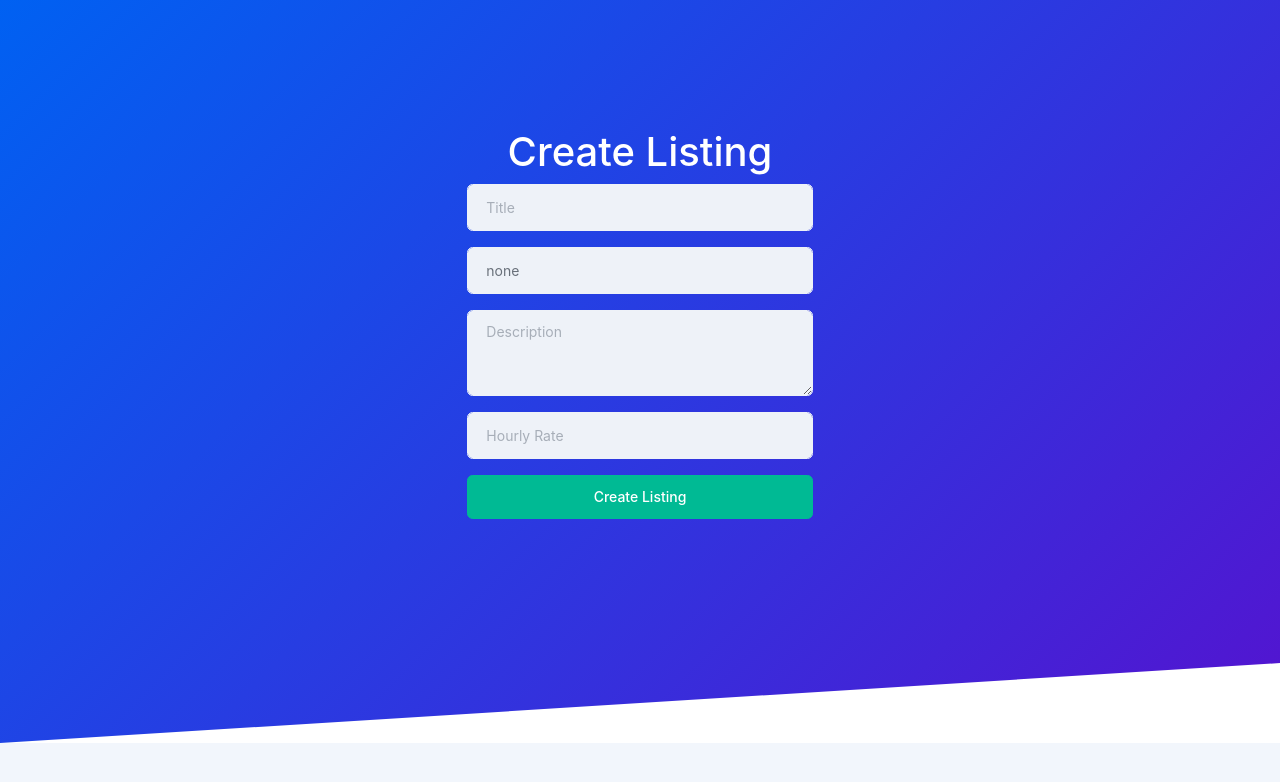
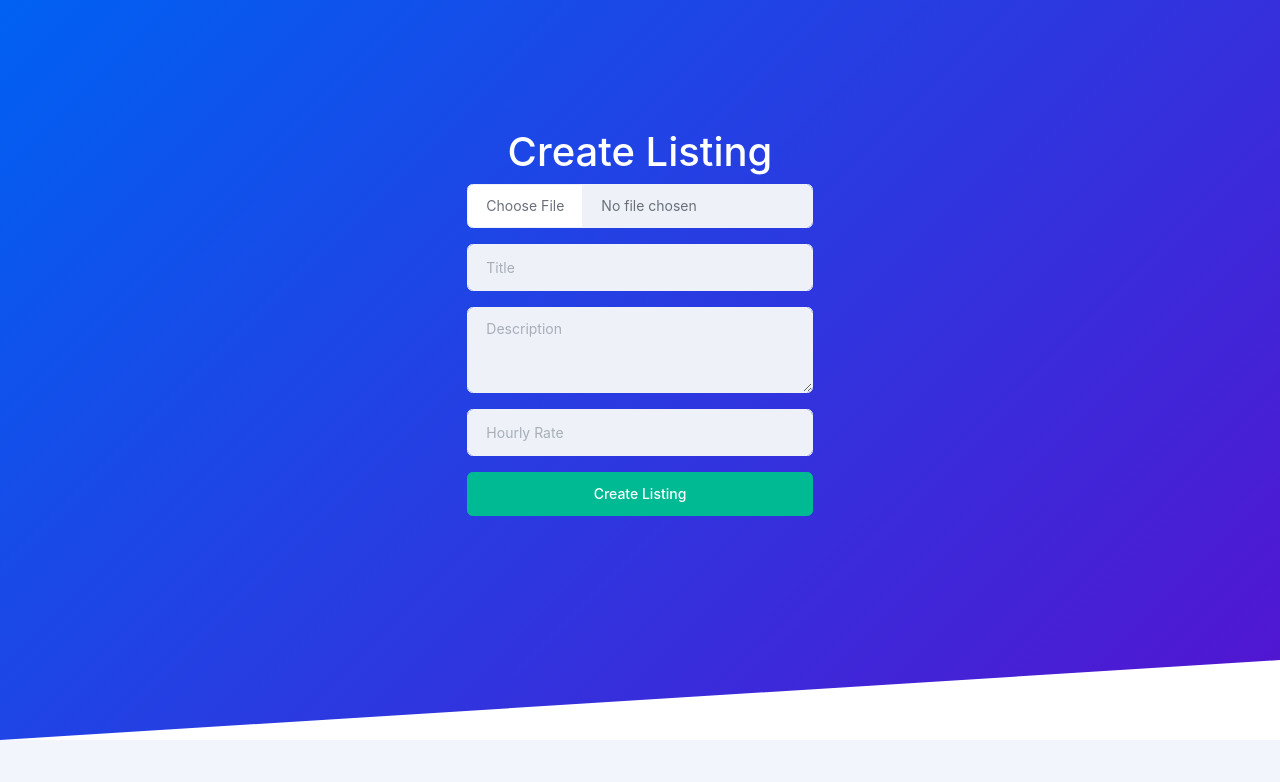
Before and after one commit to navya-24-01/hobbyhub, a React (Create React App) app: page /createlisting in a window 1280 px wide. Shown: the top 782 px of the page. Built offline with nearby package versions, Linux system fonts and the light colour scheme; no server answers; sample sign-in values are in the browser's storage; a web font is replaced by a local one.

Commit message:
upload images to listings

```diff
--- a/src/Components/Pages/CreateAListingPage.js
+++ b/src/Components/Pages/CreateAListingPage.js
@@ -1,11 +1,17 @@
 import React, { useState } from "react";
 import { useAuth } from "../../Context/AuthorizationContext";
 import { useListing } from "../../Context/ListingContext";
+import {
+  getStorage,
+  ref,
+  uploadBytesResumable,
+  getDownloadURL,
+} from "firebase/storage";
 
 export default function CreateListingPage() {
   const { createListing } = useListing();
   const [imageFile, setImageFile] = useState(null);
-
+  const [imagePreviewUrl, setImagePreviewUrl] = useState(null);
 
   const [listingData, setListingData] = useState({
     category: "none",
@@ -25,9 +31,44 @@
 
   const handleSubmit = async (event) => {
     event.preventDefault();
-    await createListing(listingData);
+
+    // Start with image upload if file is selected
+    if (imageFile) {
+      const storage = getStorage();
+      const storageRef = ref(storage, `listings/${imageFile.name}_${Date.now()}`);
+      const uploadTask = uploadBytesResumable(storageRef, imageFile);
+
+      uploadTask.on(
+        "state_changed",
+        (snapshot) => {
+          // Optional: Observe state change events such as progress, pause, and resume
+        },
+        (error) => {
+          // Handle unsuccessful uploads, possibly setting an error message in your state
+          console.error(error);
+        },
+        () => {
+          // Handle successful uploads on complete
+          getDownloadURL(uploadTask.snapshot.ref).then(async (downloadURL) => {
+            // Here you get the download URL of the uploaded image
+            // Proceed to save this URL with your listing data in Firestore
+            const newListingData = {
+              ...listingData,
+              url: downloadURL, // Add the URL to listing data
+            };
+
+            await createListing(newListingData); // Save the listing data, including the image URL
+            // Optionally, reset form and preview state here
+            setImagePreviewUrl(null);
+            setListingData({ category: "", description: "", hourlyrate: "", title: "", url: "" });
+          });
+        }
+      );
+    } else {
+      // If no image is selected, proceed with listing creation without image URL
+      await createListing(listingData);
+    }
   };
-
   return (
     <div id="layoutDefault">
       <div id="layoutDefault_content">
@@ -46,7 +87,24 @@
                       class="row g-3 align-items-center mb-3 justify-content-center"
                       onSubmit={handleSubmit}
                     >
-                      {/* Repeat the structure below for each attribute */}
+                    <div class="col-8">
+                      <input
+                        type="file"
+                        class="form-control form-control-solid"
+                        id="image"
+                        onChange={(event) => {
+                          const file = event.target.files[0];
+                          if (file) {
+                            setImageFile(file);
+                            const previewUrl = URL.createObjectURL(file);
+                            setImagePreviewUrl(previewUrl);
+                          } else {
+                            setImagePreviewUrl(null); // Clear preview if no file is selected
+                          }
+                        }}
+                      />
+                      </div>
+
                       <div class="col-8">
                         <label for="title" class="visually-hidden">
                           Title
@@ -61,20 +119,7 @@
                           onChange={handleChange}
                         />
                       </div>
-                      <div class="col-8">
-                        <label for="category" class="visually-hidden">
-                          Description
-                        </label>
-                        <input
-                          type="text"
-                          class="form-control form-control-solid"
-                          id="category"
-                          placeholder="Category"
-                          name="category"
-                          value={listingData.category}
-                          onChange={handleChange}
-                        />
-                      </div>
+
                       <div class="col-8">
                         <label for="description" class="visually-hidden">
                           Description
@@ -106,6 +151,16 @@
                         />
                       </div>
 
+                      {imagePreviewUrl && (
+                        <div class="col-8 text-center">
+                          <img
+                            src={imagePreviewUrl}
+                            alt="Preview"
+                            style={{ maxWidth: "100%", height: "auto" }}
+                          />
+                        </div>
+                      )}
+
                       <div class="col-8">
                         <button class="btn btn-teal fw-500 w-100" type="submit">
                           Create Listing
```
